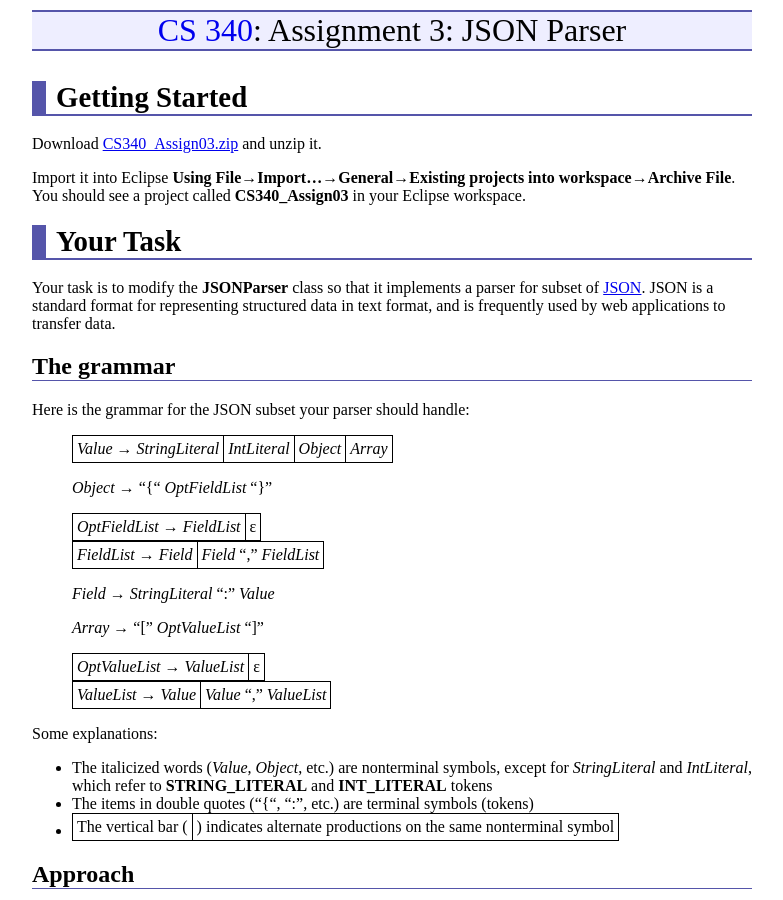
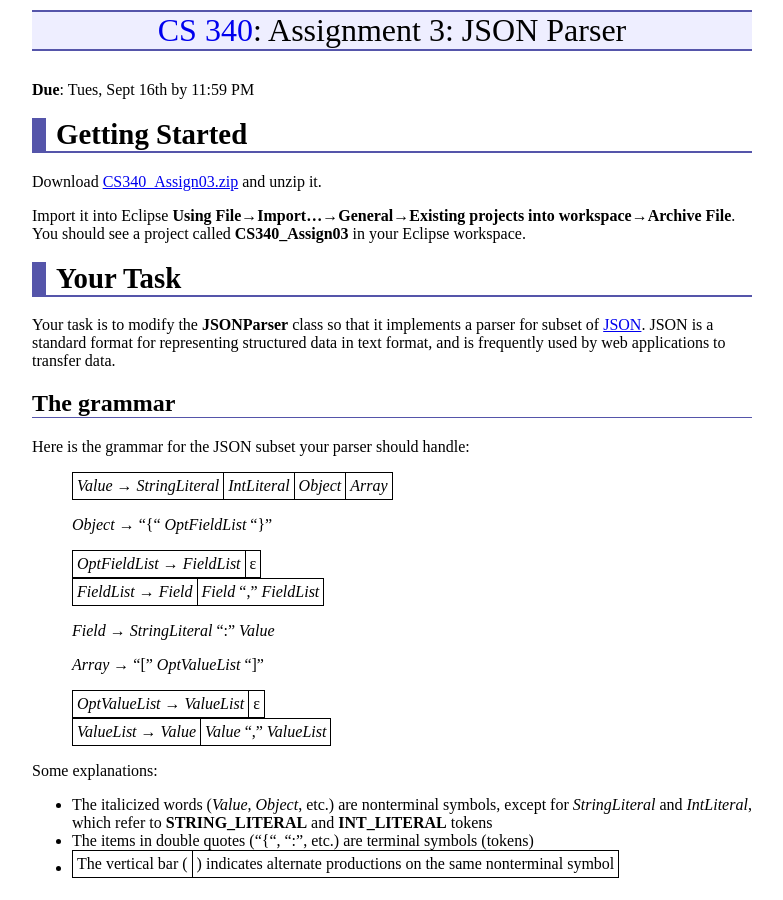
Before and after one commit to ycpcs/cs340-fall2014, a Jekyll site: the page built from assign/assign03.md, in a window 1280 px wide and 900 px high. Shown: the whole window, without its empty margins (248-1031 px from the left). Built offline with Jekyll 4.4.1, drawn with Linux system fonts in a browser that asks for light colours; nearby versions of some CDN libraries; Markdown is read by kramdown in place of the engine named in the settings.

Commit message:
specify due date

```diff
--- a/assign/assign03.md
+++ b/assign/assign03.md
@@ -2,6 +2,8 @@
 layout: default
 title: "Assignment 3: JSON Parser"
 ---
+
+**Due**: Tues, Sept 16th by 11:59 PM
 
 Getting Started
 ===============
```
